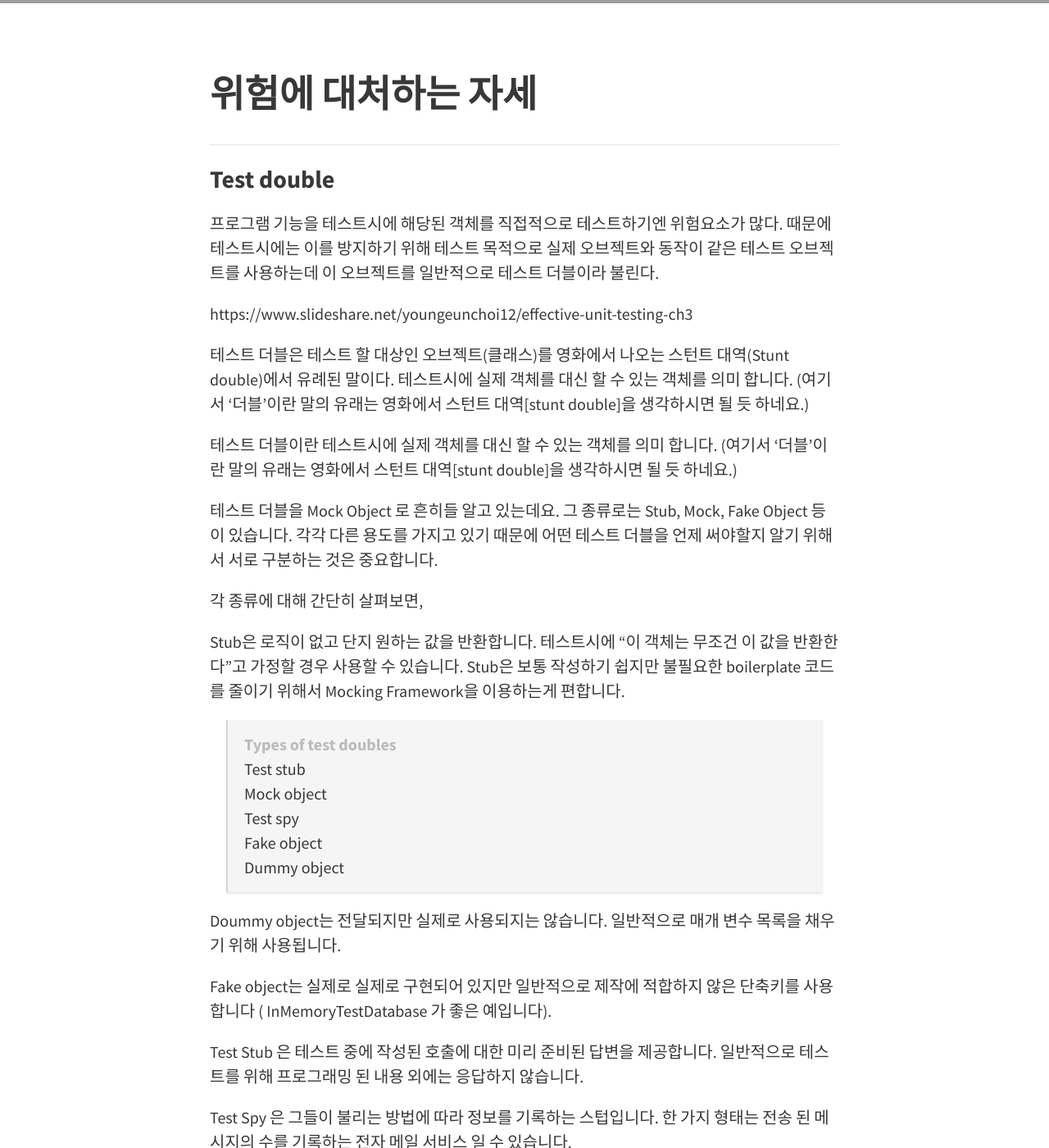
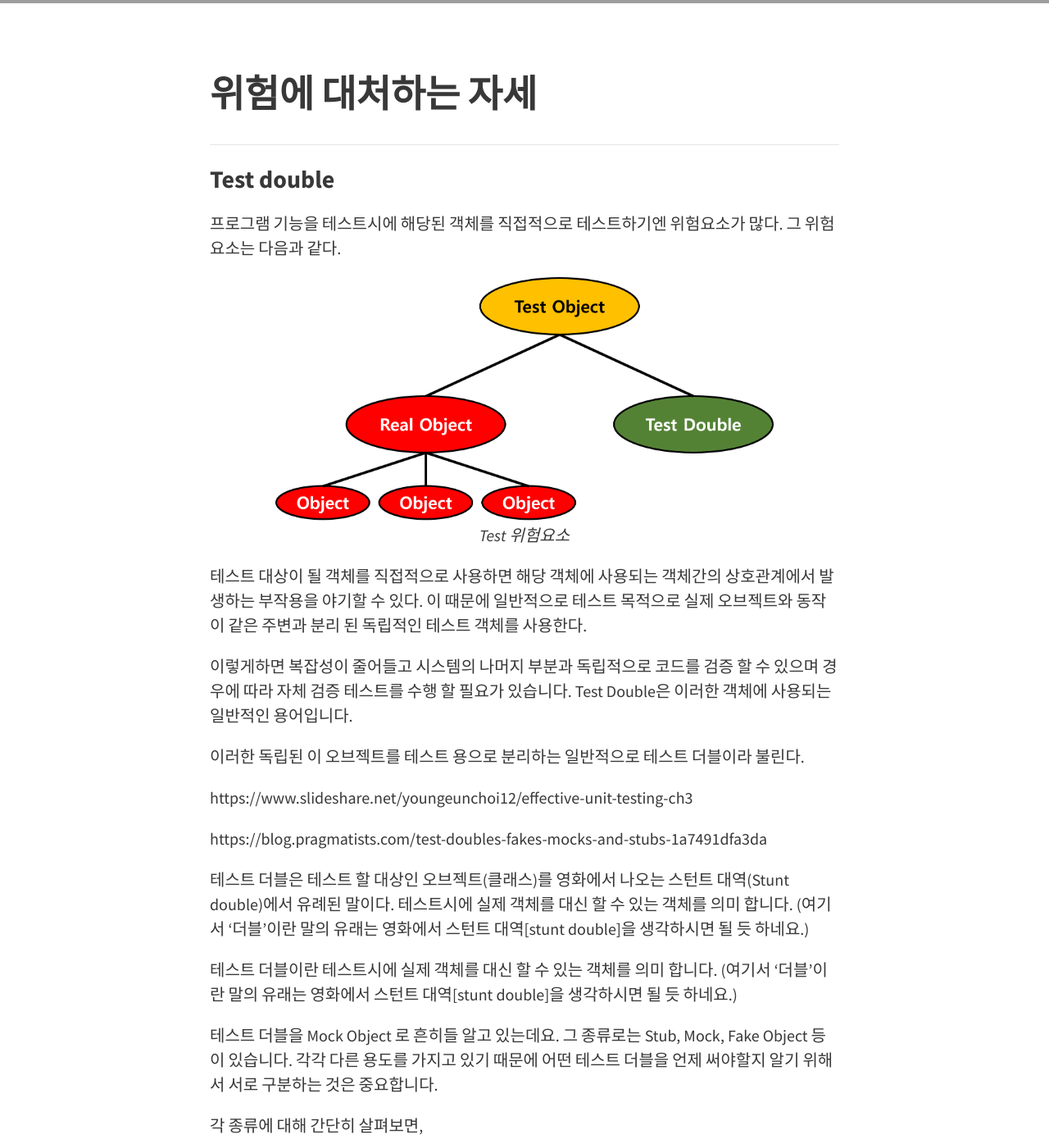
Before and after one commit to gmoon92/gmoon92.github.io, a Jekyll site: the page built from _posts/2018-09-28-test-double.md, in a window 1280 px wide and 1400 px high, scrolled down 467 px. Shown: the whole window at 82% size. Built offline with Jekyll 4.4.1, drawn with Linux system fonts in a browser that asks for light colours; comment, search, counter and statistics services are not loaded; some of the changed text lies outside the part shown; grey boxes are pictures that could not be loaded.

Commit message:
test double

```diff
--- a/_posts/2018-09-28-test-double.md
+++ b/_posts/2018-09-28-test-double.md
@@ -20,10 +20,20 @@ priority: 1.0
 
 ### Test double
 
- 프로그램 기능을 테스트시에 해당된 객체를 직접적으로 테스트하기엔 위험요소가 많다.
- 때문에 테스트시에는 이를 방지하기 위해 테스트 목적으로 실제 오브젝트와 동작이 같은 테스트 오브젝트를 사용하는데 이 오브젝트를 일반적으로 테스트 더블이라 불린다.
+ 프로그램 기능을 테스트시에 해당된 객체를 직접적으로 테스트하기엔 위험요소가 많다. 그 위험요소는 다음과 같다.
+
+<img src="/md/img/test-double/test-double_used_reason_of_in_test-code.png">
+<em>Test 위험요소</em>
+
+테스트 대상이 될 객체를 직접적으로 사용하면 해당 객체에 사용되는 객체간의 상호관계에서 발생하는 부작용을 야기할 수 있다. 이 때문에 일반적으로 테스트 목적으로 실제 오브젝트와 동작이 같은 주변과 분리 된 독립적인 테스트 객체를 사용한다.
+
+이렇게하면 복잡성이 줄어들고 시스템의 나머지 부분과 독립적으로 코드를 검증 할 수 있으며 경우에 따라 자체 검증 테스트를 수행 할 필요가 있습니다. Test Double은 이러한 객체에 사용되는 일반적인 용어입니다.
+
+이러한 독립된 이 오브젝트를 테스트 용으로 분리하는  일반적으로 테스트 더블이라 불린다.
 
 https://www.slideshare.net/youngeunchoi12/effective-unit-testing-ch3
+
+https://blog.pragmatists.com/test-doubles-fakes-mocks-and-stubs-1a7491dfa3da
 
 테스트 더블은 테스트 할 대상인 오브젝트(클래스)를  영화에서 나오는 스턴트 대역(Stunt double)에서 유례된 말이다. 테스트시에 실제 객체를 대신 할 수 있는 객체를 의미 합니다. (여기서 ‘더블’이란 말의 유래는 영화에서 스턴트 대역[stunt double]을 생각하시면 될 듯 하네요.)
 
@@ -93,7 +103,7 @@ _used when a parameter is needed for the tested method but without actually need
 
 https://adamcod.es/2014/05/15/test-doubles-mock-vs-stub.html
 
-https://blog.pragmatists.com/test-doubles-fakes-mocks-and-stubs-1a7491dfa3da
+
 
 https://martinfowler.com/bliki/TestDouble.html
 
```
Also changed, not shown: md/img/test-double/test-double_used_reason_of_in_test-code.png (added).
